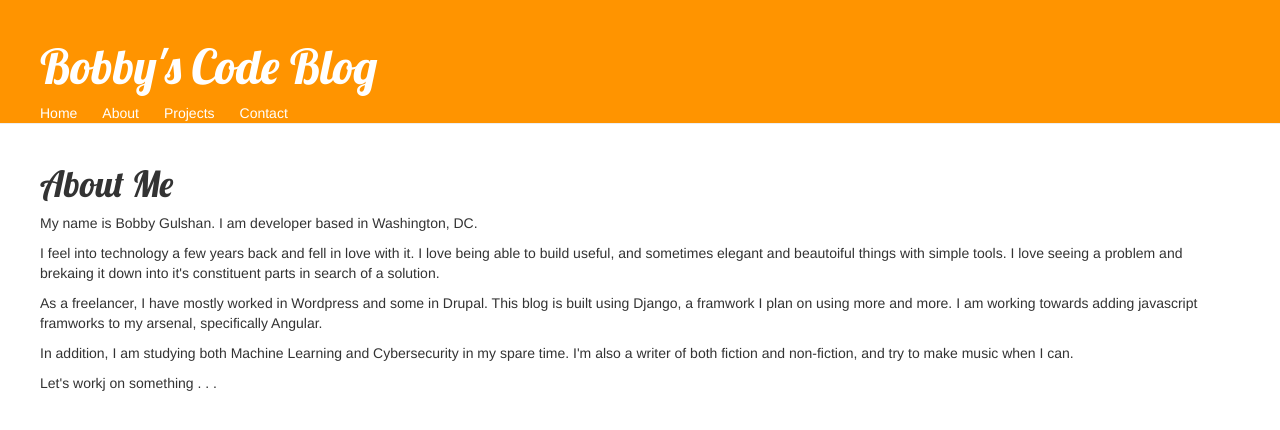
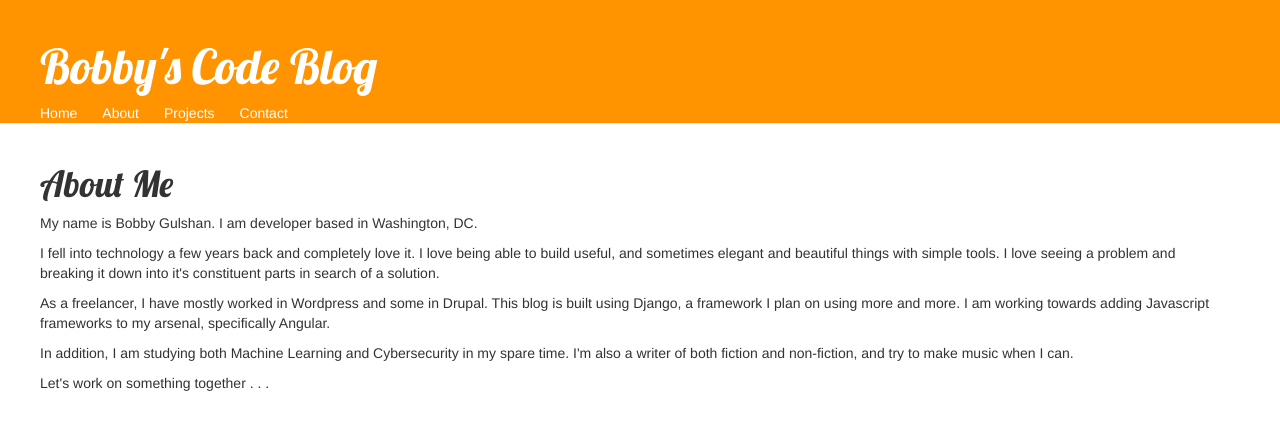
Before and after one commit to bamabacho/codeblog, a Django app: page /about/ in a window 1280 px wide. Shown: the top 430 px of the page. Run offline with Django 3.2, Linux system fonts and the light colour scheme; some libraries are stand-ins or nearby versions.

Commit message:
spelling mistakes

```diff
--- a/blog/templates/blog/about.html
+++ b/blog/templates/blog/about.html
@@ -7,10 +7,10 @@
 
 	<h1>About Me</h1>
 	<p>My name is Bobby Gulshan. I am developer based in Washington, DC.</p>
-	<p>I feel into technology a few years back and fell in love with it. I love being able to build useful, and sometimes elegant and beautoiful things with simple tools. I love seeing a problem and brekaing it down into it's constituent parts in search of a solution.</p>
-	<p>As a freelancer, I have mostly worked in Wordpress and some in Drupal. This blog is built using Django, a framwork I plan on using more and more. I am working towards adding javascript framworks to my arsenal, specifically Angular.</p>
+	<p>I fell into technology a few years back and completely love it. I love being able to build useful, and sometimes elegant and beautiful things with simple tools. I love seeing a problem and breaking it down into it's constituent parts in search of a solution.</p>
+	<p>As a freelancer, I have mostly worked in Wordpress and some in Drupal. This blog is built using Django, a framework I plan on using more and more. I am working towards adding Javascript frameworks to my arsenal, specifically Angular.</p>
 	<p>In addition, I am studying both Machine Learning and Cybersecurity in my spare time. I'm also a writer of both fiction and non-fiction, and try to make music when I can.</p>
-	<p>Let's workj on something . . .</p>
+	<p>Let's work on something together . . .</p>
 
 </div>
 
```
